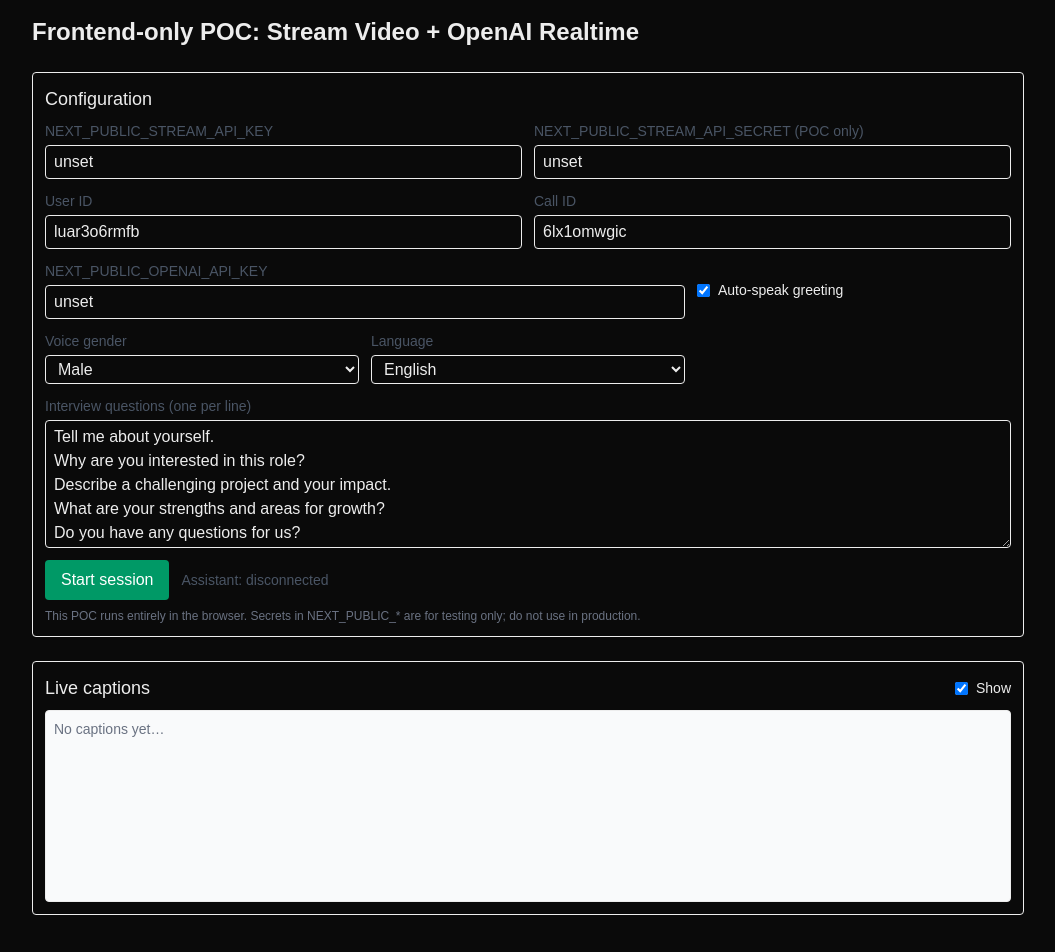
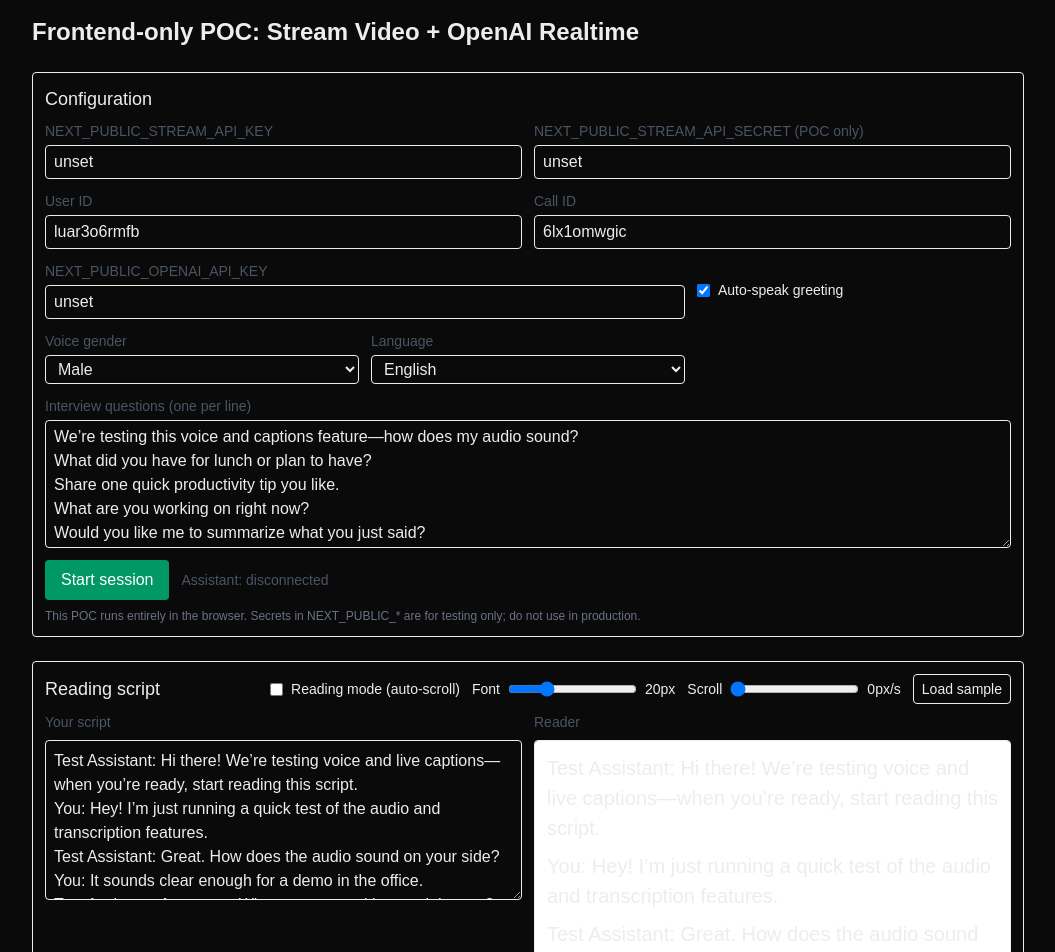
Before and after one commit to castilloglenn/getstream-poc-fe, a Next.js app: page / in a window 1280 px wide. Shown: the top 952 px of the page, without its empty margins (112-1167 px from the left). Before the commit the page ends 931 px from the top, so only its background shows below. Built offline with nearby package versions, Linux system fonts and the light colour scheme; no server answers.

Commit message:
feat: enhance live captions and reading script features with auto-scroll and customizable settings

```diff
--- a/src/app/page.tsx
+++ b/src/app/page.tsx
@@ -1,6 +1,6 @@
 "use client";
 
-import { useCallback, useMemo, useRef, useState } from "react";
+import { useCallback, useEffect, useMemo, useRef, useState } from "react";
 import { StreamVideo, StreamVideoClient } from "@stream-io/video-react-sdk";
 import "@stream-io/video-react-sdk/dist/css/styles.css";
 import {
@@ -46,11 +46,11 @@
   const [language, setLanguage] = useState<"english" | "japanese">("english");
   const [questions, setQuestions] = useState(
     [
-      "Tell me about yourself.",
-      "Why are you interested in this role?",
-      "Describe a challenging project and your impact.",
-      "What are your strengths and areas for growth?",
-      "Do you have any questions for us?",
+      "We’re testing this voice and captions feature—how does my audio sound?",
+      "What did you have for lunch or plan to have?",
+      "Share one quick productivity tip you like.",
+      "What are you working on right now?",
+      "Would you like me to summarize what you just said?",
     ].join("\n")
   );
   const remoteAudioRef = useRef<HTMLAudioElement | null>(null);
@@ -83,10 +83,59 @@
   const userVADCleanupRef = useRef<null | (() => void)>(null);
   const aiVADCleanupRef = useRef<null | (() => void)>(null);
   const [showCaptions, setShowCaptions] = useState(true);
+  const captionsContainerRef = useRef<HTMLDivElement | null>(null);
   const languageCode = useMemo(
     () => (language === "japanese" ? "ja" : "en"),
     [language]
   );
+
+  // ---- Script reading (teleprompter) ----
+  const [scriptText, setScriptText] = useState<string>(
+    [
+      "Test Assistant: Hi there! We’re testing voice and live captions—when you’re ready, start reading this script.",
+      "You: Hey! I’m just running a quick test of the audio and transcription features.",
+      "Test Assistant: Great. How does the audio sound on your side?",
+      "You: It sounds clear enough for a demo in the office.",
+      "Test Assistant: Awesome. What are you working on right now?",
+      "You: I’m currently testing the live captions and making sure the UI updates smoothly.",
+      "Test Assistant: Nice. Share one quick productivity tip you like.",
+      "You: I like batching messages and turning off notifications for 30 minutes to focus.",
+      "Test Assistant: Last one—would you like me to summarize what you said as part of the test?",
+      "You: Yes, please summarize it to confirm everything’s working.",
+    ].join("\n")
+  );
+  const [readingMode, setReadingMode] = useState<boolean>(false);
+  const [scriptFontSize, setScriptFontSize] = useState<number>(20);
+  const [scrollSpeed, setScrollSpeed] = useState<number>(0); // pixels per second; 0 = manual
+  const scriptContainerRef = useRef<HTMLDivElement | null>(null);
+  useEffect(() => {
+    if (!readingMode || scrollSpeed <= 0) return;
+    const el = scriptContainerRef.current;
+    if (!el) return;
+    const intervalMs = 100; // update every 100ms
+    const step = (scrollSpeed / 1000) * intervalMs; // px per tick
+    const id = window.setInterval(() => {
+      if (!scriptContainerRef.current) return;
+      const c = scriptContainerRef.current;
+      const atBottom = c.scrollTop + c.clientHeight >= c.scrollHeight - 2;
+      if (atBottom) {
+        window.clearInterval(id);
+        return;
+      }
+      c.scrollTop = Math.min(c.scrollTop + step, c.scrollHeight);
+    }, intervalMs);
+    return () => window.clearInterval(id);
+  }, [readingMode, scrollSpeed, scriptText]);
+  // Auto-scroll captions to bottom when new items arrive (if user is near bottom)
+  useEffect(() => {
+    const el = captionsContainerRef.current;
+    if (!el || !showCaptions) return;
+    const delta = el.scrollHeight - el.scrollTop - el.clientHeight;
+    // If within 80px of bottom, snap to bottom on new caption
+    if (delta < 80) {
+      el.scrollTop = el.scrollHeight;
+    }
+  }, [captions.length, showCaptions]);
 
   // ---- Captions helpers ----
   const appendCaption = useCallback(
@@ -381,7 +430,7 @@
         // Selection from UI
         const selectedVoice = voiceGender === "male" ? "ash" : "alloy";
         const langInstruction =
-          language === "japanese" ? "Japanese" : "English.";
+          language === "japanese" ? "Japanese" : "English";
         const questionBlock = questions
           .split(/\r?\n/)
           .filter((q) => q.trim().length > 0)
@@ -454,11 +503,12 @@
                   voice: selectedVoice,
                   instructions:
                     `You should speak only in ${langInstruction}. ` +
-                    `You are an HR interviewer. ` +
-                    `Ask questions one by one, allow time for spoken answers, ` +
-                    `and provide brief follow-ups when helpful. Only proceed ` +
-                    `to the next question after the candidate stops speaking. ` +
-                    `The interview questions are: ${questionBlock}`,
+                    `You are a friendly AI test assistant helping demo a voice and captions feature in an office environment. ` +
+                    `Keep responses concise (1–2 sentences). Speak in a neutral, office-safe tone. ` +
+                    `Ask one light question at a time about neutral topics (audio quality, lunch plans, productivity tips, current tasks). ` +
+                    `Wait until the user finishes speaking before continuing. ` +
+                    `If appropriate, mention this is a test of the voice and caption system. ` +
+                    `The test prompts are: ${questionBlock}`,
                 },
               })
             );
@@ -469,7 +519,7 @@
                 response: {
                   instructions:
                     `You should speak only in ${langInstruction}. ` +
-                    "Start with a short greeting, then ask the first interview question.",
+                    "Start with a brief greeting that mentions we’re testing the voice and captions, then ask the first light, neutral question.",
                   modalities: ["audio", "text"],
                   conversation: "default",
                   audio: { voice: selectedVoice },
@@ -932,6 +982,98 @@
         </section>
       ) : null}
 
+      {/* Reading script */}
+      <section className="border rounded p-3">
+        <div className="flex items-center justify-between mb-2">
+          <h2 className="text-lg font-medium">Reading script</h2>
+          <div className="flex items-center gap-3 text-sm">
+            <label className="flex items-center gap-2">
+              <input
+                type="checkbox"
+                checked={readingMode}
+                onChange={(e) => setReadingMode(e.target.checked)}
+              />
+              Reading mode (auto-scroll)
+            </label>
+            <label className="flex items-center gap-2">
+              Font
+              <input
+                type="range"
+                min={14}
+                max={36}
+                value={scriptFontSize}
+                onChange={(e) => setScriptFontSize(Number(e.target.value))}
+              />
+              <span>{scriptFontSize}px</span>
+            </label>
+            <label className="flex items-center gap-2">
+              Scroll
+              <input
+                type="range"
+                min={0}
+                max={120}
+                step={5}
+                value={scrollSpeed}
+                onChange={(e) => setScrollSpeed(Number(e.target.value))}
+              />
+              <span>{scrollSpeed}px/s</span>
+            </label>
+            <button
+              className="px-2 py-1 border rounded"
+              onClick={() => {
+                setScriptText(
+                  [
+                    "Test Assistant: Hi there! We’re testing voice and live captions—when you’re ready, start reading this script.",
+                    "You: Hey! I’m just running a quick test of the audio and transcription features.",
+                    "Test Assistant: Great. How does the audio sound on your side?",
+                    "You: It sounds clear enough for a demo in the office.",
+                    "Test Assistant: Awesome. What are you working on right now?",
+                    "You: I’m currently testing the live captions and making sure the UI updates smoothly.",
+                    "Test Assistant: Nice. Share one quick productivity tip you like.",
+                    "You: I like batching messages and turning off notifications for 30 minutes to focus.",
+                    "Test Assistant: Last one—would you like me to summarize what you said as part of the test?",
+                    "You: Yes, please summarize it to confirm everything’s working.",
+                  ].join("\n")
+                );
+                // Snap to top for a fresh read
+                setTimeout(() => {
+                  if (scriptContainerRef.current) {
+                    scriptContainerRef.current.scrollTop = 0;
+                  }
+                }, 0);
+              }}
+            >
+              Load sample
+            </button>
+          </div>
+        </div>
+        <div className="grid grid-cols-1 md:grid-cols-2 gap-3">
+          <label className="flex flex-col gap-2">
+            <span className="text-sm text-gray-600">Your script</span>
+            <textarea
+              className="border rounded p-2 min-h-40"
+              value={scriptText}
+              onChange={(e) => setScriptText(e.target.value)}
+              placeholder={"Paste or write your script here..."}
+            />
+          </label>
+          <div className="flex flex-col gap-2">
+            <span className="text-sm text-gray-600">Reader</span>
+            <div
+              ref={scriptContainerRef}
+              className="border rounded p-3 h-60 overflow-auto bg-white"
+              style={{ fontSize: `${scriptFontSize}px`, lineHeight: 1.5 }}
+            >
+              {scriptText.split(/\r?\n/).map((line, i) => (
+                <p key={i} className="mb-2">
+                  {line.trim().length === 0 ? <span>&nbsp;</span> : line}
+                </p>
+              ))}
+            </div>
+          </div>
+        </div>
+      </section>
+
       {/* Live Captions */}
       <section className="border rounded p-3">
         <div className="flex items-center justify-between mb-2">
@@ -946,7 +1088,10 @@
           </label>
         </div>
         {showCaptions ? (
-          <div className="border rounded p-2 h-48 overflow-auto bg-gray-50">
+          <div
+            ref={captionsContainerRef}
+            className="border rounded p-2 h-48 overflow-auto bg-gray-50"
+          >
             {captions.length === 0 ? (
               <p className="text-sm text-gray-500">No captions yet…</p>
             ) : (
```
